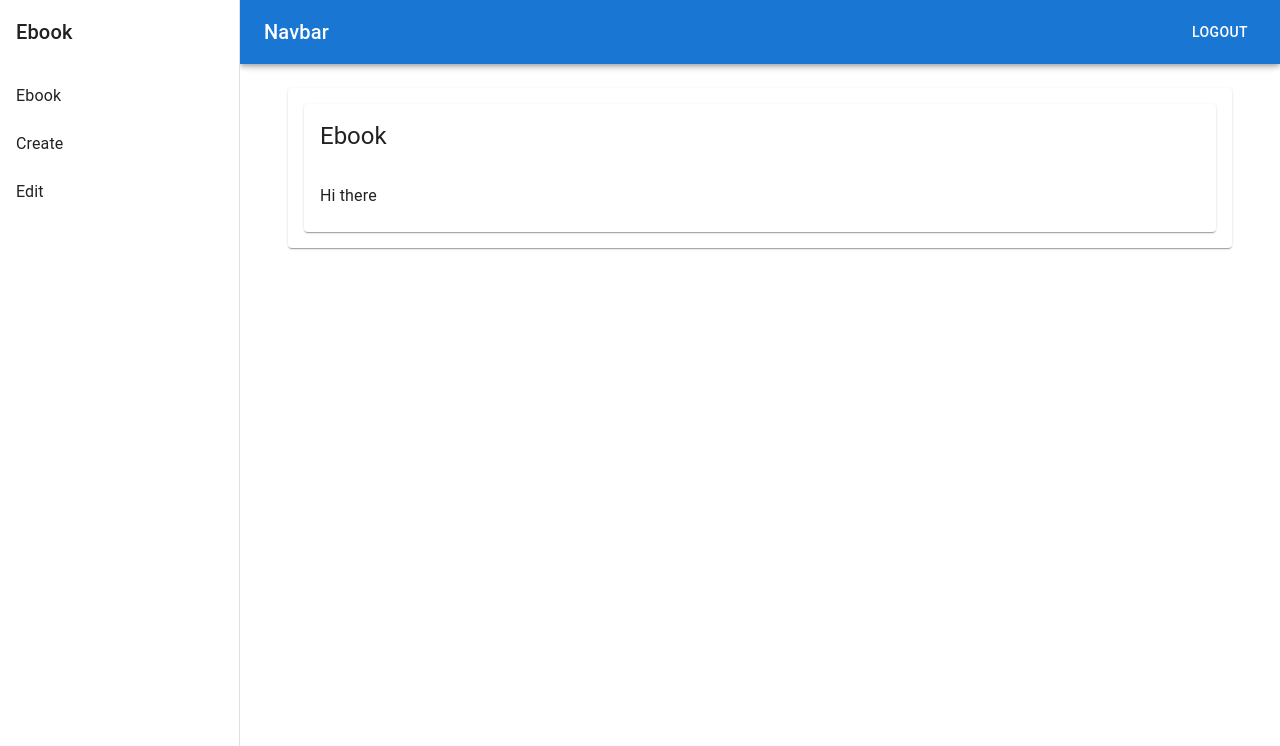
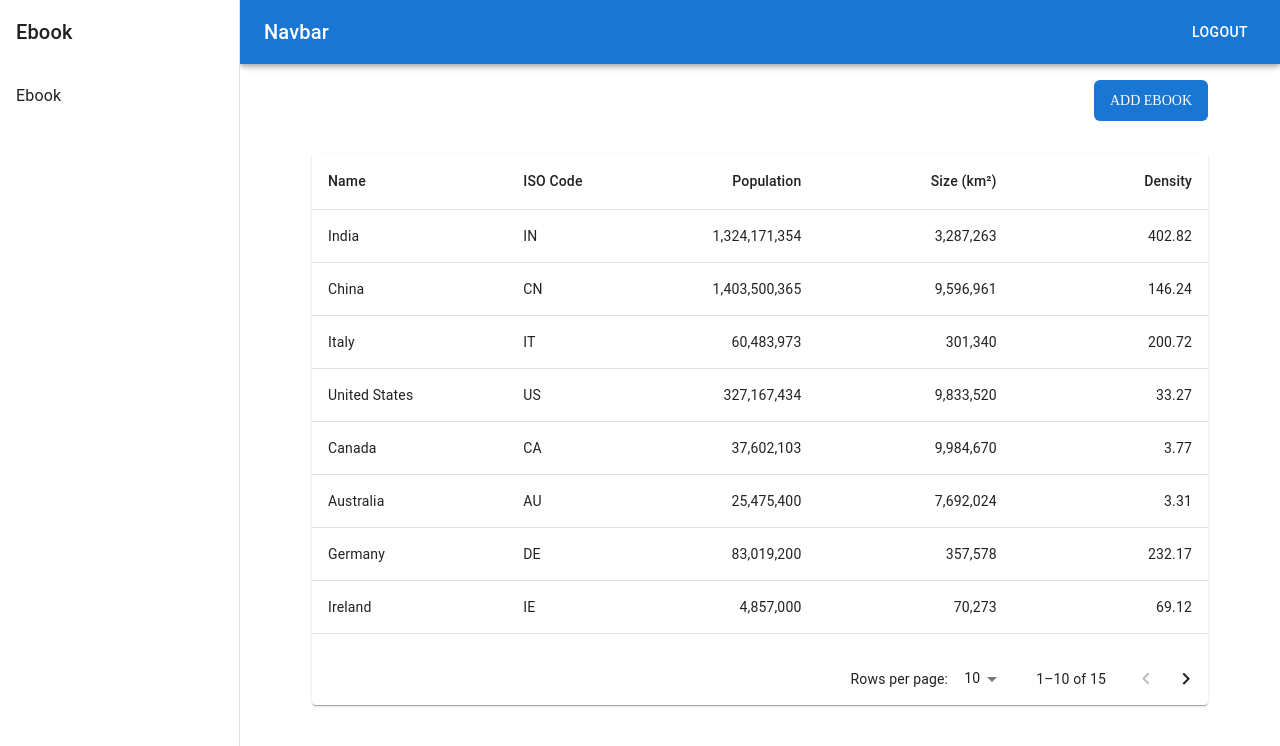
Before and after one commit to iouios/Ebooks, a Next.js app: page /admin/ebook in a window 1280 px wide. Shown: the top 746 px of the page. Built offline with nearby package versions, Linux system fonts and the light colour scheme; no server answers; sample sign-in values are in the browser's storage.

Commit message:
SCRUM-35 ทำตัวแก้ไข ebook และ api แก้ไข

```diff
--- a/next.config.ts
+++ b/next.config.ts
@@ -2,6 +2,9 @@
 const nextConfig = {
   compiler: {
     styledComponents: true,
+  },
+  images: {
+    domains: ['tysasgfmndcgptbtmzgq.supabase.co']
   },
   async headers() {
     return [
@@ -10,7 +13,7 @@ const nextConfig = {
         headers: [
           {
             key: "Content-Security-Policy",
-            value: "img-src 'self' https://lh3.googleusercontent.com https://www.gutenberg.org data:;",
+            value: "img-src 'self' https://lh3.googleusercontent.com https://www.gutenberg.org https://tysasgfmndcgptbtmzgq.supabase.co data:;", // เพิ่ม domain ของ Supabase ที่นี่
           },
         ],
       },
--- a/src/app/admin/components/client/Navbaradmin.tsx
+++ b/src/app/admin/components/client/Navbaradmin.tsx
@@ -30,7 +30,7 @@ const Navbaradmin: React.FC = () => {
             <ListItemText primary="Ebook" />
           </ListItemButton>
         </Link>
-        <Link href="/admin/ebook/create" passHref>
+        {/* <Link href="/admin/ebook/create" passHref>
           <ListItemButton>
             <ListItemText primary="Create" />
           </ListItemButton>
@@ -39,7 +39,7 @@ const Navbaradmin: React.FC = () => {
           <ListItemButton>
             <ListItemText primary="Edit" />
           </ListItemButton>
-        </Link>
+        </Link> */}
       </List>
     </Box>
   );
--- a/src/app/admin/ebook/create/page.tsx
+++ b/src/app/admin/ebook/create/page.tsx
@@ -3,7 +3,7 @@ import React, { useEffect, useRef, useState } from "react";
 import styled from "styled-components";
 import { useRouter } from "next/navigation";
 import { auth } from "../../firebase/firebaseConfig";
-import { saveEbook } from "../../../api/ebook/ebookApi";
+import { saveEbook } from "../../../api/ebook/route";
 import Navbaradmin from "../../components/client/Navbaradmin";
 import Navbarhead from "../../components/client/Navbarhead";
 import CreateComponent, {
@@ -80,7 +80,7 @@ const Create = () => {
 
         const response = await saveEbook(formDataWithUserId);
         if (response.success && response.id) {
-          router.push(`/admin/ebook/create/${response.id}`);
+          router.push(`/admin/ebook/edit/${response.id}`);
         } else {
           console.log("Upload Failed");
         }
@@ -111,7 +111,7 @@ const Create = () => {
         </div>
         <div>
           <div>Cover Image:</div>
-          <input type="file" accept=".jpg,.jpeg" onChange={handleFileBChange} />
+          <input type="file" accept=".jpg,.jpeg,.png" onChange={handleFileBChange} />
         </div>
         <Buttonsubmit onClick={handleSubmit} disabled={uploading}>
           {uploading ? <CircularProgress size={24} /> : "SUBMIT"}
--- a/src/app/admin/ebook/page.tsx
+++ b/src/app/admin/ebook/page.tsx
@@ -1,141 +1,213 @@
-'use client';
-import React, { useEffect, useState } from 'react';
-import { auth } from '../firebase/firebaseConfig';
-import { signOut } from 'firebase/auth';
-import { useRouter } from 'next/navigation';
-import {
-  AppBar,
-  Box,
-  CssBaseline,
-  Drawer,
-  IconButton,
-  List,
-  ListItemButton,
-  ListItemText,
-  Toolbar,
-  Typography,
-  Container,
-  Paper,
-  Card,
-  CardContent,
-  CardHeader,
-  Button
-} from '@mui/material';
-import MenuIcon from '@mui/icons-material/Menu';
-import Link from "next/link";
+"use client";
+import styled from "styled-components";
+import Navbaradmin from "../components/client/Navbaradmin";
+import Navbarhead from "../components/client/Navbarhead";
 
-const drawerWidth = 240;
+import * as React from "react";
+import { useRouter } from "next/navigation"; // ใช้สำหรับเปลี่ยนหน้า
+import Paper from "@mui/material/Paper";
+import Table from "@mui/material/Table";
+import TableBody from "@mui/material/TableBody";
+import TableCell from "@mui/material/TableCell";
+import TableContainer from "@mui/material/TableContainer";
+import TableHead from "@mui/material/TableHead";
+import TablePagination from "@mui/material/TablePagination";
+import TableRow from "@mui/material/TableRow";
 
-const Ebook = () => {
-  const [mobileOpen, setMobileOpen] = useState(false);
-  const [loading, setLoading] = useState(true);
+interface Column {
+  id: "name" | "code" | "population" | "size" | "density";
+  label: string;
+  minWidth?: number;
+  align?: "right";
+  format?: (value: number) => string;
+}
+
+const columns: Column[] = [
+  { id: "name", label: "Name", minWidth: 170 },
+  { id: "code", label: "ISO Code", minWidth: 100 },
+  {
+    id: "population",
+    label: "Population",
+    minWidth: 170,
+    align: "right",
+    format: (value: number) => value.toLocaleString("en-US"),
+  },
+  {
+    id: "size",
+    label: "Size (km²)",
+    minWidth: 170,
+    align: "right",
+    format: (value: number) => value.toLocaleString("en-US"),
+  },
+  {
+    id: "density",
+    label: "Density",
+    minWidth: 170,
+    align: "right",
+    format: (value: number) => value.toFixed(2),
+  },
+];
+
+interface Data {
+  name: string;
+  code: string;
+  population: number;
+  size: number;
+  density: number;
+}
+
+function createData(
+  name: string,
+  code: string,
+  population: number,
+  size: number
+): Data {
+  const density = population / size;
+  return { name, code, population, size, density };
+}
+
+const rows = [
+  createData("India", "IN", 1324171354, 3287263),
+  createData("China", "CN", 1403500365, 9596961),
+  createData("Italy", "IT", 60483973, 301340),
+  createData("United States", "US", 327167434, 9833520),
+  createData("Canada", "CA", 37602103, 9984670),
+  createData("Australia", "AU", 25475400, 7692024),
+  createData("Germany", "DE", 83019200, 357578),
+  createData("Ireland", "IE", 4857000, 70273),
+  createData("Mexico", "MX", 126577691, 1972550),
+  createData("Japan", "JP", 126317000, 377973),
+  createData("France", "FR", 67022000, 640679),
+  createData("United Kingdom", "GB", 67545757, 242495),
+  createData("Russia", "RU", 146793744, 17098246),
+  createData("Nigeria", "NG", 200962417, 923768),
+  createData("Brazil", "BR", 210147125, 8515767),
+];
+
+const Create = () => {
+  const [page, setPage] = React.useState(0);
+  const [rowsPerPage, setRowsPerPage] = React.useState(10);
   const router = useRouter();
 
-  useEffect(() => {
-    const unsubscribe = auth.onAuthStateChanged((user) => {
-      if (!user) {
-        router.push("/admin");
-      } else {
-        setLoading(false);
-      }
-    });
-
-    return () => unsubscribe();
-  }, [router]);
-
-  const handleDrawerToggle = () => {
-    setMobileOpen(!mobileOpen);
+  const handleChangePage = (event: unknown, newPage: number) => {
+    setPage(newPage);
   };
 
-  const handleLogout = async () => {
-    try {
-      await signOut(auth);
-      console.log('Logout successful');
-      router.push('/admin');
-    } catch (error) {
-      console.error('Logout failed', error);
-    }
+  const handleChangeRowsPerPage = (
+    event: React.ChangeEvent<HTMLInputElement>
+  ) => {
+    setRowsPerPage(+event.target.value);
+    setPage(0);
   };
 
-  const drawer = (
-    <Box sx={{ width: drawerWidth }}>
-      <Typography variant="h6" sx={{ p: 2 }}>
-        Ebook
-      </Typography>
-      <List>
-        <Link href="/admin/ebook" passHref>
-          <ListItemButton>
-            <ListItemText primary="Ebook" />
-          </ListItemButton>
-        </Link>
-        <Link href="/admin/ebook/create" passHref>
-          <ListItemButton>
-            <ListItemText primary="Create" />
-          </ListItemButton>
-        </Link>
-        <Link href="/admin/ebook/edit" passHref>
-          <ListItemButton>
-            <ListItemText primary="Edit" />
-          </ListItemButton>
-        </Link>
-      </List>
-    </Box>
-  );
-
-  if (loading) return <Typography variant="h6">Loading...</Typography>;
+  const handleAddClick = () => {
+    router.push("/admin/ebook/create");
+  };
 
   return (
-    <Box sx={{ display: 'flex' }}>
-      <CssBaseline />
-      <AppBar position="fixed" sx={{ width: { sm: `calc(100% - ${drawerWidth}px)` }, ml: { sm: `${drawerWidth}px` } }}>
-        <Toolbar>
-          <IconButton color="inherit" aria-label="open drawer" edge="start" onClick={handleDrawerToggle} sx={{ display: { sm: 'none' } }}>
-            <MenuIcon />
-          </IconButton>
-          <Typography variant="h6" noWrap sx={{ flexGrow: 1 }}>
-            Navbar
-          </Typography>
-          <Button color="inherit" onClick={handleLogout}>
-            Logout
-          </Button>
-        </Toolbar>
-      </AppBar>
+    <Main>
+      <div>
+        <Navbaradmin />
+        <Navbarhead />
+      </div>
+      <Top>
+        <ButtonRow>
+          <AddButton onClick={handleAddClick}>ADD EBOOK</AddButton>
+        </ButtonRow>
+        <Content>
+          <Paper>
+            <TableContainer sx={{ maxHeight: 500 }}>
+              <Table stickyHeader aria-label="sticky table">
+                <TableHead>
+                  <TableRow>
+                    {columns.map((column) => (
+                      <TableCell
+                        key={column.id}
+                        align={column.align}
+                        style={{ minWidth: column.minWidth }}
+                      >
+                        {column.label}
+                      </TableCell>
+                    ))}
+                  </TableRow>
+                </TableHead>
+                <TableBody>
+                  {rows
+                    .slice(page * rowsPerPage, page * rowsPerPage + rowsPerPage)
+                    .map((row) => (
+                      <TableRow
+                        hover
+                        role="checkbox"
+                        tabIndex={-1}
+                        key={row.code}
+                      >
+                        {columns.map((column) => {
+                          const value = row[column.id];
+                          return (
+                            <TableCell key={column.id} align={column.align}>
+                              {column.format && typeof value === "number"
+                                ? column.format(value)
+                                : value}
+                            </TableCell>
+                          );
+                        })}
+                      </TableRow>
+                    ))}
+                </TableBody>
+              </Table>
+            </TableContainer>
+            <TablePagination
+              rowsPerPageOptions={[10, 25, 100]}
+              component="div"
+              count={rows.length}
+              rowsPerPage={rowsPerPage}
+              page={page}
+              onPageChange={handleChangePage}
+              onRowsPerPageChange={handleChangeRowsPerPage}
+            />
+          </Paper>
+        </Content>
+      </Top>
+    </Main>
+  );
+};
 
-      <Box component="nav" sx={{ width: { sm: drawerWidth }, flexShrink: { sm: 0 } }}>
-        <Drawer
-          variant="temporary"
-          open={mobileOpen}
-          onClose={handleDrawerToggle}
-          ModalProps={{ keepMounted: true }}
-          sx={{ display: { xs: 'block', sm: 'none' }, '& .MuiDrawer-paper': { boxSizing: 'border-box', width: drawerWidth } }}
-        >
-          {drawer}
-        </Drawer>
-        <Drawer
-          variant="permanent"
-          sx={{ display: { xs: 'none', sm: 'block' }, '& .MuiDrawer-paper': { boxSizing: 'border-box', width: drawerWidth } }}
-          open
-        >
-          {drawer}
-        </Drawer>
-      </Box>
+export default Create;
 
-      <Box component="main" sx={{ flexGrow: 1, p: 3, width: { sm: `calc(100% - ${drawerWidth}px)` } }}>
-        <Toolbar />
 
-        <Container>
-          <Paper sx={{ p: 2 }}>
-            <Card>
-              <CardHeader title="Ebook" />
-              <CardContent>
-                <p>Hi there</p>
-              </CardContent>
-            </Card>
-          </Paper>
-        </Container>
-      </Box>
-    </Box>
-  );
-}
+const Main = styled.div`
+  display: flex;
+  margin-top: 20px;
+  justify-content: center;
+`;
 
-export default  Ebook;
+const Top = styled.div`
+  margin-top: 60px;
+  width: 70%;
+`;
+
+const ButtonRow = styled.div`
+  display: flex;
+  justify-content: flex-end;
+  margin-bottom: 1rem;
+`;
+
+const AddButton = styled.button`
+  background-color: #1976d2;
+  color: white;
+  border: none;
+  padding: 10px 16px;
+  border-radius: 6px;
+  font-size: 14px;
+  cursor: pointer;
+  transition: background 0.3s;
+
+  &:hover {
+    background-color: #1565c0;
+  }
+`;
+
+const Content = styled.div`
+  width: 100%;
+  margin-top: 2rem;
+`;
--- /dev/null
+++ b/src/app/api/editEbook/[id]/route.ts
@@ -0,0 +1,59 @@
+import { db } from "../../../admin/firebase/firebaseConfig";
+import { doc, getDoc, updateDoc } from "firebase/firestore";
+import { NextResponse } from "next/server";
+
+export async function GET(req: Request, context: { params: { id: string } }) {
+  try {
+    const { id } = context.params;
+
+    if (!id) {
+      return NextResponse.json({ message: "Missing ebook ID" }, { status: 400 });
+    }
+
+    const docRef = doc(db, "ebooks", id);
+    const docSnap = await getDoc(docRef);
+
+    if (!docSnap.exists()) {
+      return NextResponse.json({ message: "Ebook not found" }, { status: 404 });
+    }
+
+    const data = docSnap.data();
+
+    return NextResponse.json({
+      id: docSnap.id,
+      title: data.title,
+      authors: data.authors,
+      summaries: data.summaries,
+      bookshelves: data.bookshelves,
+      languages: data.languages,
+      ebook_url: data.ebook_url,
+      image_url: data.image_url,
+    });
+  } catch (error) {
+    console.error("🔥 Error in API:", error);
+    return NextResponse.json({ message: "Internal Server Error" }, { status: 500 });
+  }
+}
+
+export async function PUT(req: Request, context: { params: { id: string } }) {
+  try {
+    const { id } = context.params;
+    const body = await req.json();
+
+    const docRef = doc(db, "ebooks", id);
+    await updateDoc(docRef, {
+      title: body.title,
+      authors: body.authors,
+      summaries: body.summaries,
+      bookshelves: body.bookshelves,
+      languages: body.languages,
+      ebook_url: body.ebook_url,
+      image_url: body.image_url,
+    });
+
+    return NextResponse.json({ message: "Ebook updated successfully" });
+  } catch (error) {
+    console.error("🔥 Error in PUT:", error);
+    return NextResponse.json({ message: "Failed to update ebook" }, { status: 500 });
+  }
+}
```
Also changed, not shown: src/app/admin/ebook/edit/[id]/page.tsx (renamed from src/app/admin/ebook/create/[Id]/page.tsx, +82 -20 lines), src/app/admin/ebook/edit/page.tsx (deleted, +0 -82 lines), src/app/api/ebook/route.ts (renamed from src/app/api/ebook/ebookApi.ts), 1 other file (tests, documents, lock files or other folders).
